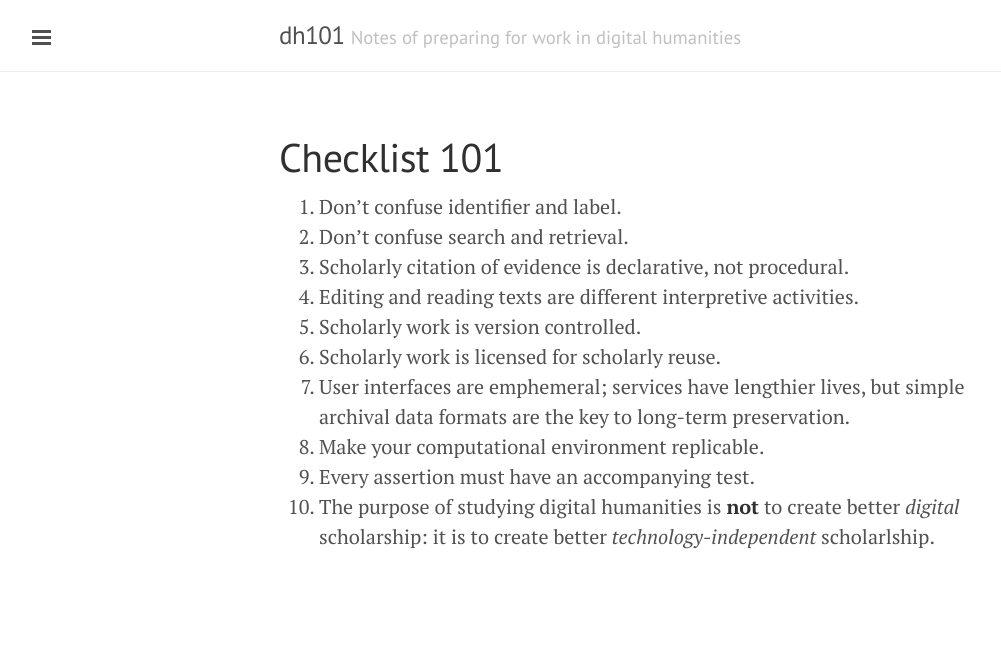
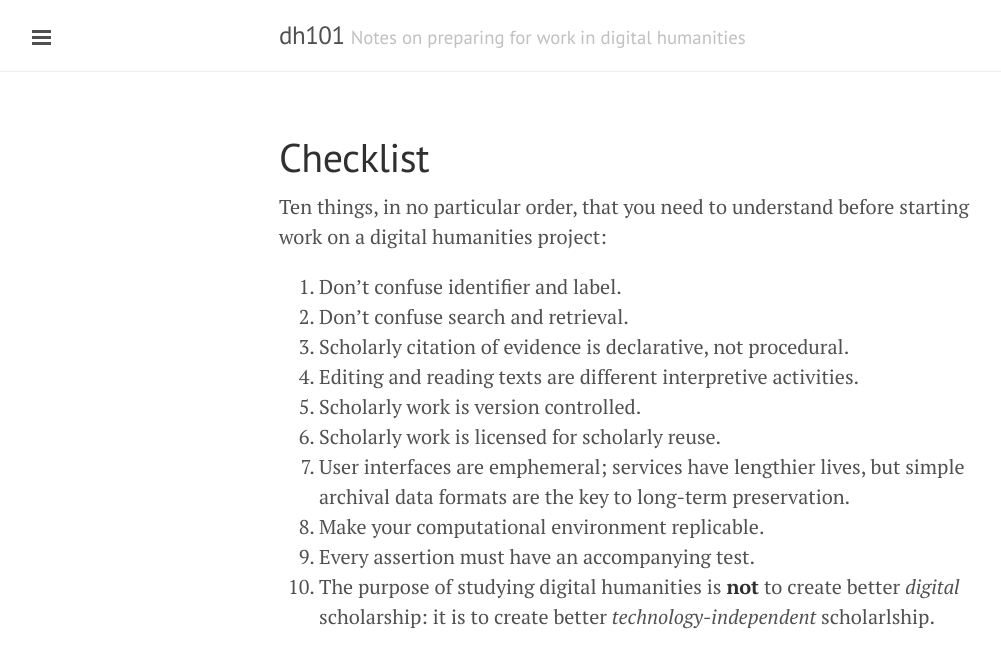
Before and after one commit to neelsmith/dh101, a Jekyll site: the page built from checklist/index.md, in a window 1280 px wide. Shown: the top 668 px of the page, without its empty margins (1-1002 px from the left). Built offline with Jekyll 4.4.1, drawn with Linux system fonts in a browser that asks for light colours; Markdown is read by kramdown in place of the engine named in the settings.

Commit message:
Make subdirs

```diff
--- a/_config.yml
+++ b/_config.yml
@@ -7,7 +7,7 @@ permalink:        pretty
 
 # Setup
 title:            "dh101"
-tagline:          'Notes of preparing for work in digital humanities'
+tagline:          'Notes on preparing for work in digital humanities'
 description:      ''
 baseurl: '/dh101/'
 
@@ -24,6 +24,9 @@ github:
 version:          0.12.0
 
 links:
+  - title: NS @ github
+    url: http://neelsmith.github.io
+    external: true
   - title: Github project
     url: https://github.com/cite-architecture/dh101
     external: true
--- a/notes.md
+++ b/checklist/index.md
@@ -1,7 +1,10 @@
 ---
-title: Checklist 101
+title: Checklist
 layout: page
 ---
+
+Ten things, in no particular order, that you need to understand before starting work
+on a digital humanities project:
 
 1. Don't confuse identifier and label.
 2. Don't confuse search and retrieval.
```
Also changed, not shown: index.md (+3 -2 lines), markup/index.md (renamed from markup.md, +1 -0 lines).
